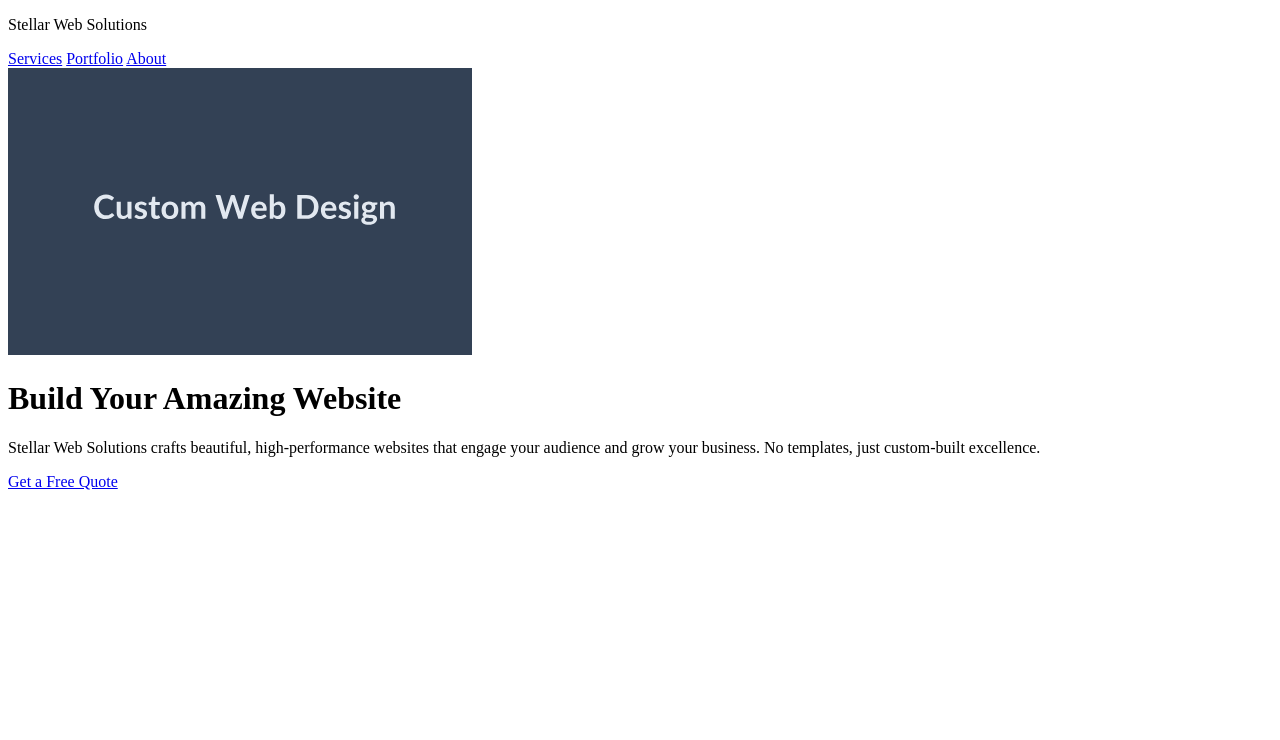
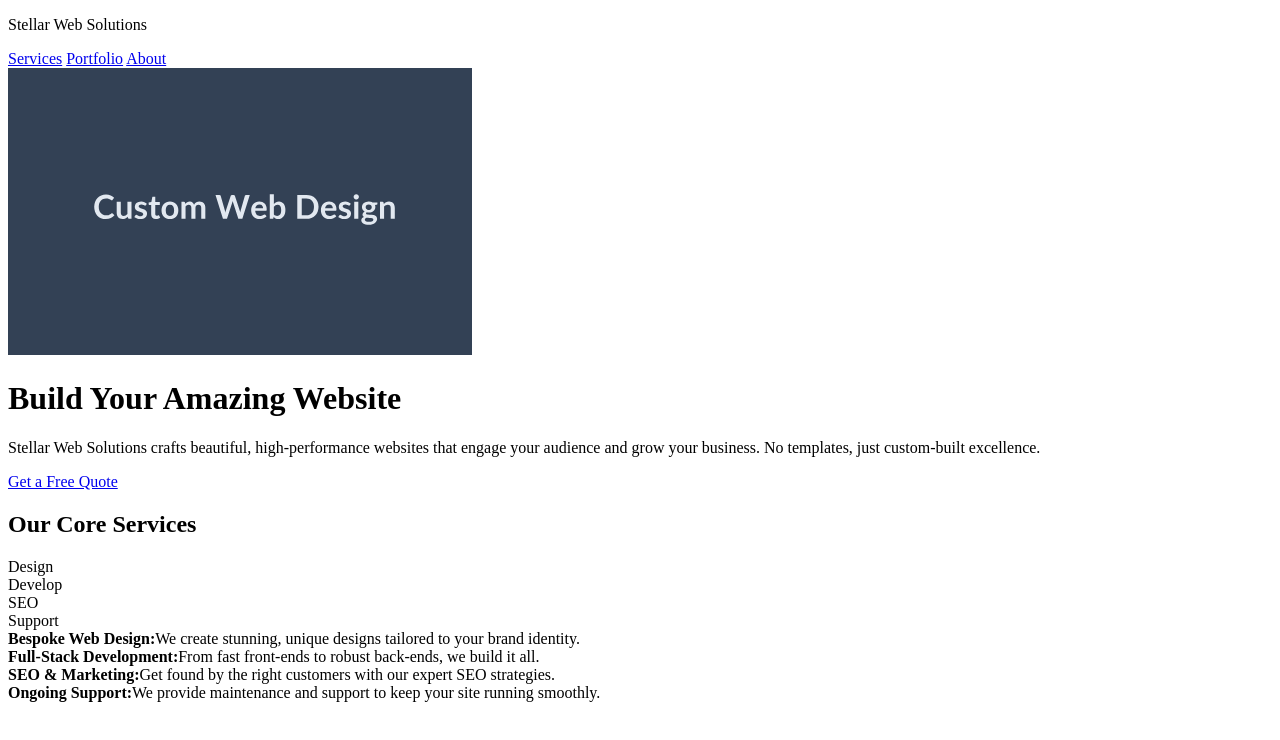
Before and after one commit to areebh26/landing_page_project, a plain HTML site: page index.html in a window 1280 px wide. Drawn offline with Linux system fonts and the light colour scheme.

Commit message:
wrote html for 2nd section

```diff
--- a/index.html
+++ b/index.html
@@ -6,7 +6,7 @@
     <title>Document</title>
 </head>
 <body>
-<div>
+<div class="first-section">
     <div class="header-section">
       <p>Stellar Web Solutions</p>
       <a href="https://www.youtube.com/">Services</a>
@@ -21,6 +21,22 @@
     </div>
 
 </div>
+<div class="second-section">
+    <h2>Our Core Services</h2>
+    <div class="container-for-services">
+        <div class="small-container">Design</div>
+        <div class="small-container">Develop</div>
+        <div class="small-container">SEO</div>
+        <div class="small-container">Support</div>
+    </div>
+    <div class="another-container">
+        <div><strong>Bespoke Web Design:</strong>We create stunning, unique designs tailored to your brand identity.</div>
+        <div><strong>Full-Stack Development:</strong>From fast front-ends to robust back-ends, we build it all.</div>
+        <div><strong>SEO & Marketing:</strong>Get found by the right customers with our expert SEO strategies.</div>
+        <div><strong>Ongoing Support:</strong>We provide maintenance and support to keep your site running smoothly.</div>
+    </div>
+</div>
+
 
 </body>
 </html>
```
Lines whose indentation alone changed are shown as unchanged.
